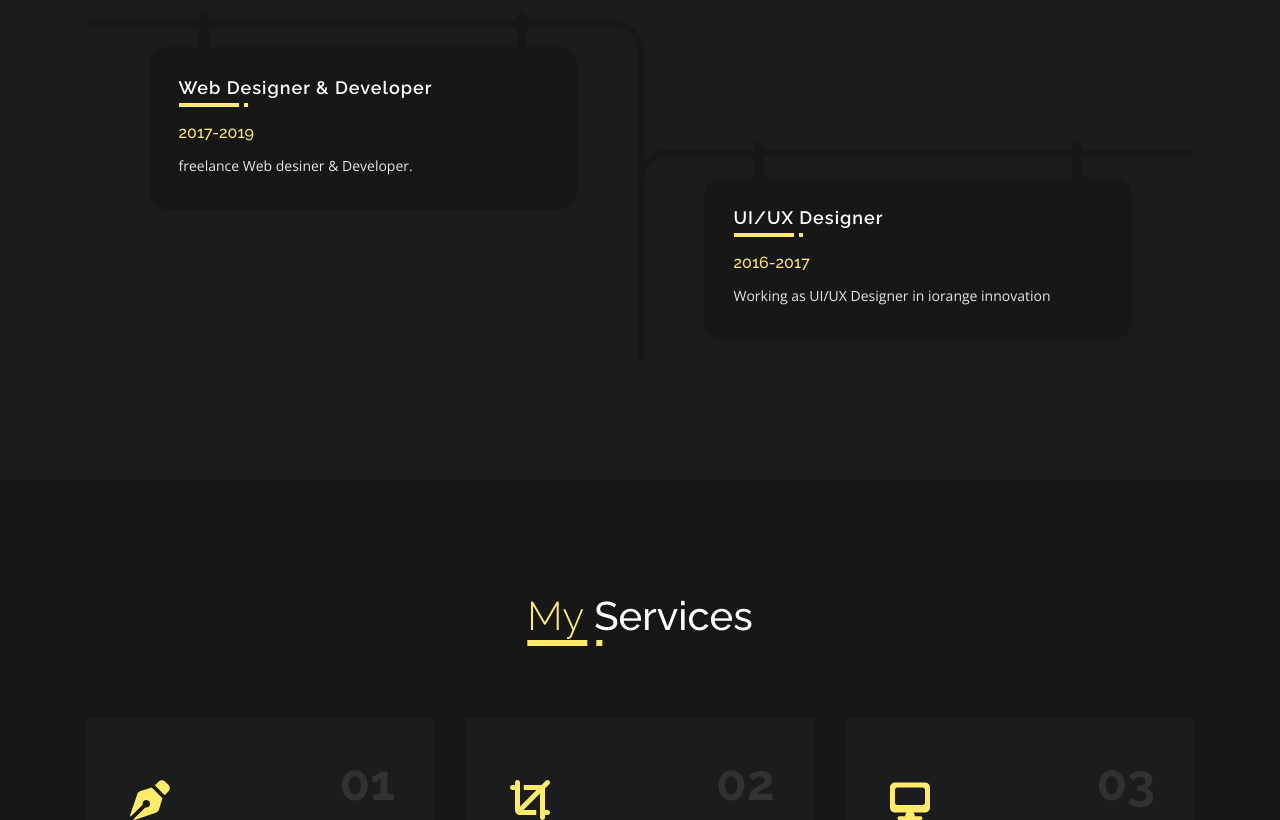
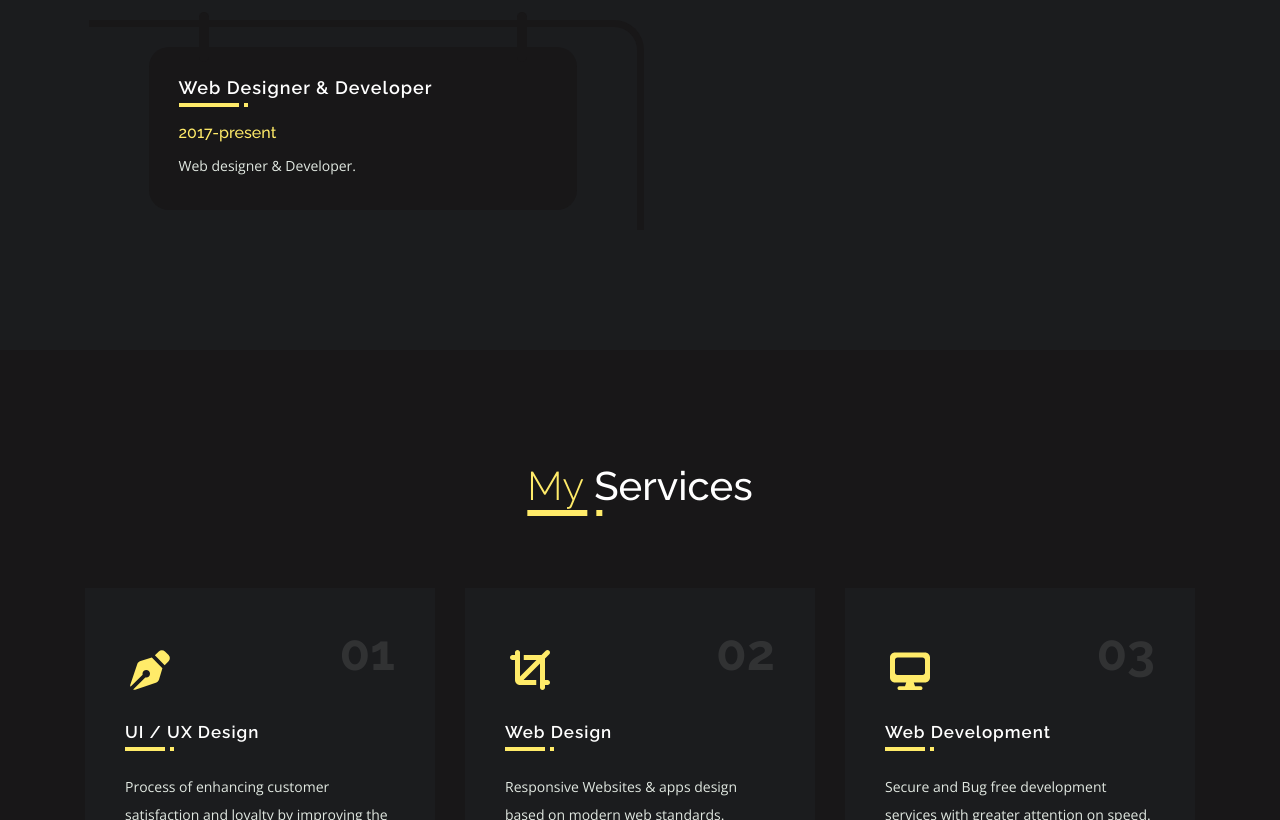
Before and after one commit to codeforcrack-kalai/codeforcrack-kalai.github.io, a plain HTML site: page index.html in a window 1280 px wide. Shown: the part 2200-3020 px from the top of the page. Drawn offline with nearby package versions, Linux system fonts and the light colour scheme.

Commit message:
Experience edited

```diff
--- a/index.html
+++ b/index.html
@@ -232,27 +232,27 @@
 							<div class="timeline-content">
 								<div class="infos-title">
 									<h3>Web Designer &  Developer</h3>
-									<h6>2017-2019</h6>
+									<h6>2017-present</h6>
 								</div>
 								<!--End infos-title-->
 								<p class="description">
-									freelance Web desiner & Developer.
+									 Web designer & Developer.
 								</p>
 							</div>
 							<!--End timeline-content-->
 						</div>
 						<!--End timeline-->
 
-						<!--Experience 2-->
+						<!--Experience 2
 						<div class="timeline">
 							<div class="timeline-content">
 								<div class="infos-title">
 									<h3>UI/UX Designer</h3>
 									<h6>2016-2017</h6>
 								</div>
-								<!--End infos-title-->
+								<!--End infos-title
 								<p class="description">
-									Working as UI/UX Designer in iorange innovation
+									Working as Web Designer in iorange innovation
 								</p>
 							</div>
 							<!--End timeline-content-->
```
